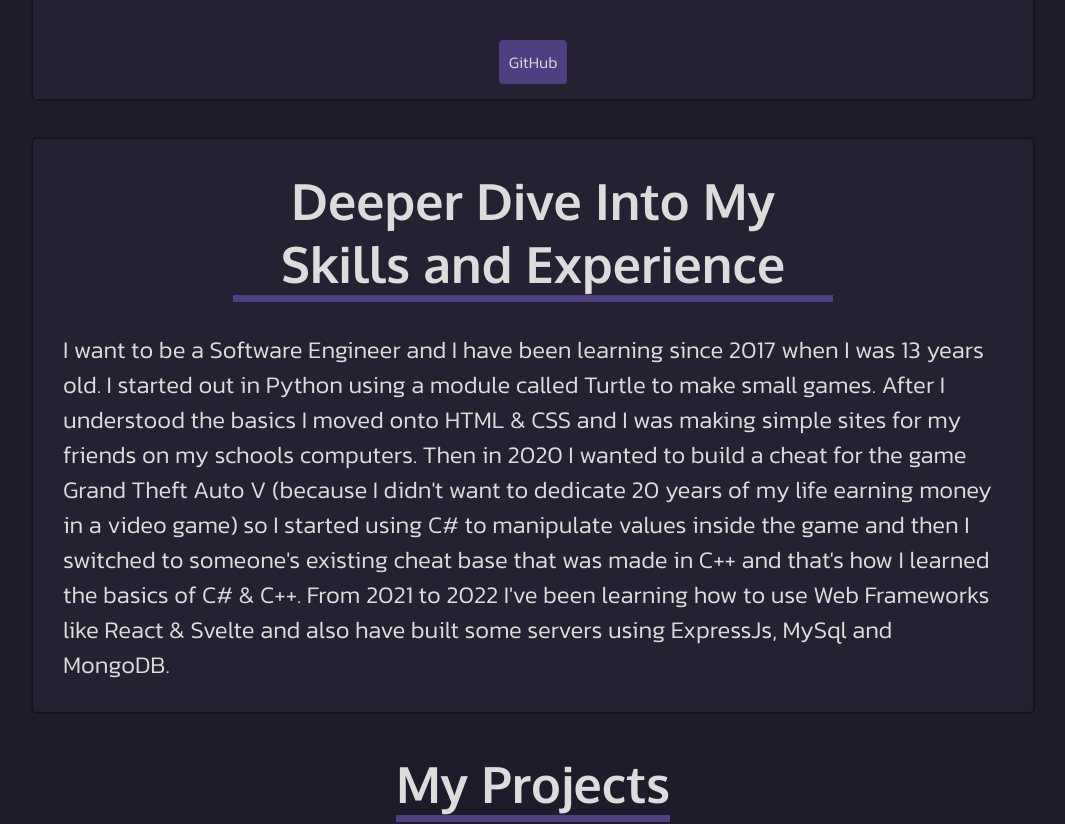
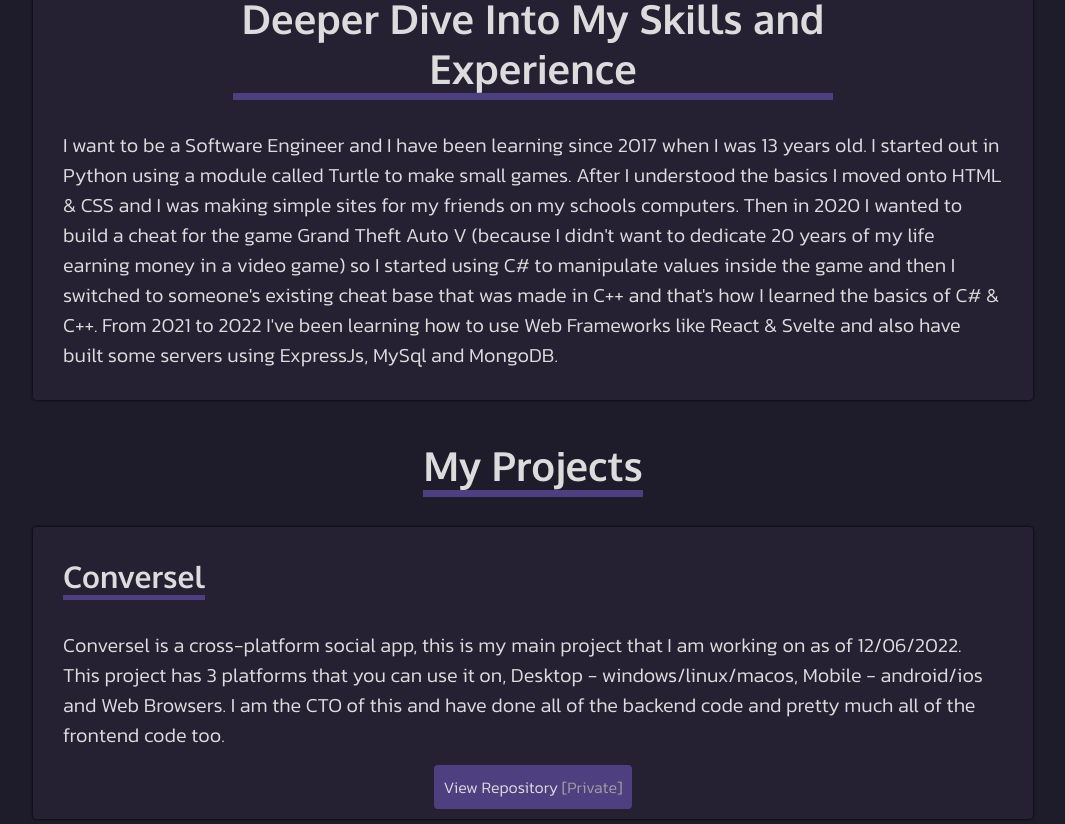
Before and after one commit to Mezmerizxd/portfolio, a React (Create React App) app: page / in a window 1280 px wide. Shown: the part 1580-2404 px from the top of the page, without its empty margins (107-1172 px from the left). Built offline with nearby package versions, Linux system fonts and the light colour scheme.

Commit message:
font sizes

```diff
--- a/src/Portfolio/Home/styles.scss
+++ b/src/Portfolio/Home/styles.scss
@@ -31,7 +31,7 @@
         .Title {
             font-family: 'Oxygen', sans-serif;
             border-bottom: 7px rgb(77, 63, 128) solid;
-            font-size: clamp(50px, 4vw, 22px);
+            font-size: clamp(40px, 4vw, 22px);
             font-weight: bold;
             width: fit-content;
             margin: 0 auto;
--- a/src/components/Project/styles.scss
+++ b/src/components/Project/styles.scss
@@ -20,7 +20,7 @@
     p {
         font-family: 'Kanit', sans-serif;
         padding-inline: 30px;
-        font-size: 1.5em;
+        font-size: 1.25em;
         padding-bottom: 10px;
     }
 
--- a/src/components/Section/styles.scss
+++ b/src/components/Section/styles.scss
@@ -9,7 +9,7 @@
 
     h1 {
         font-family: 'Oxygen', sans-serif;
-        font-size: clamp(50px, 4vw, 22px);
+        font-size: clamp(40px, 4vw, 22px);
         font-weight: bold;
         border-bottom: 7px rgb(77, 63, 128) solid;
         text-align: center;
@@ -22,7 +22,7 @@
     p {
         font-family: 'Kanit', sans-serif;
         padding-inline: 30px;
-        font-size: 1.5em;
+        font-size: 1.25em;
         padding-bottom: 30px;
     }
     .Button-container {
```
